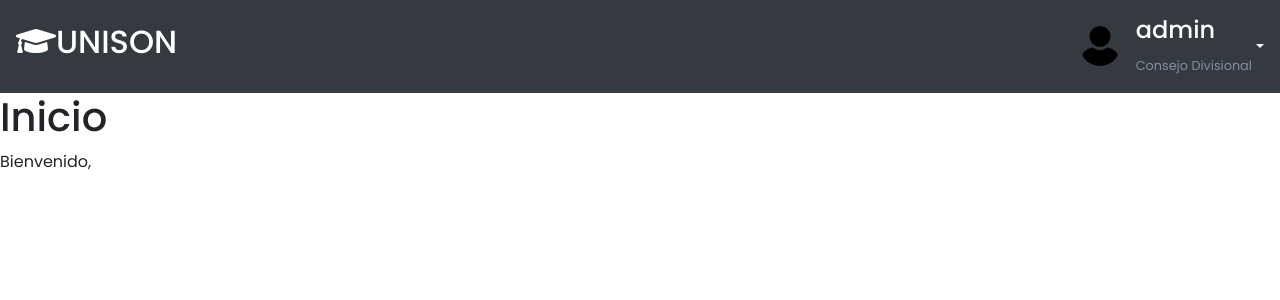
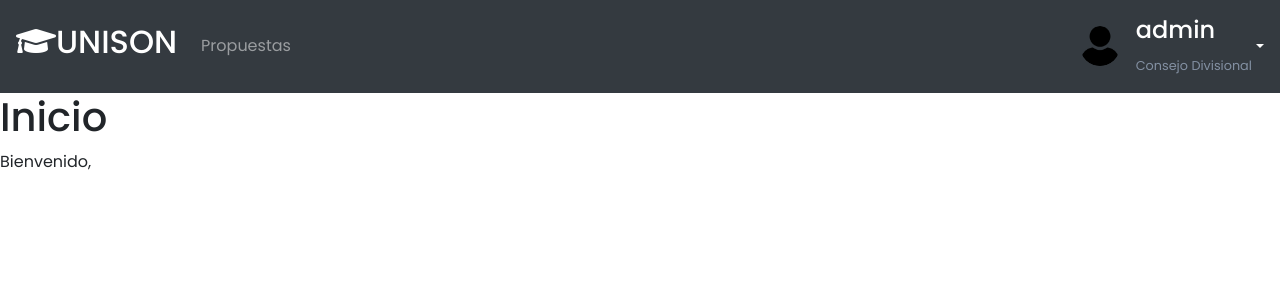
Before and after one commit to JosephLeyva/Sistema-de-Gestion-de-Eventos-Formativos-UNISON, a Django app: page / in a window 1280 px wide. Shown: the top 300 px of the page. Run offline with Django 3.2, Linux system fonts and the light colour scheme; a user stored in the database is signed in; some libraries are stand-ins or nearby versions.

Commit message:
Update navbar.html

```diff
--- a/cursos_unison/eventos/templates/navbar.html
+++ b/cursos_unison/eventos/templates/navbar.html
@@ -1,6 +1,13 @@
 <nav class="navbar navbar-expand-lg navbar-dark bg-dark p-3">
     <a class="navbar-brand" href="{% url 'inicio' %}"><h2><i class="fas fa-graduation-cap"></i>UNISON</h2></a>
     <div class="navbar-collapse collapse w-100 order-1 order-md-0 dual-collapse2">
+         {% if request.user.is_superuser %}
+        <ul class="navbar-nav mr-auto">
+            <li class="nav-item">
+                <a class="nav-link" href="{% url 'AllPropuestas' %}">Propuestas</a>
+            </li>
+        </ul>
+        {% endif %}
         {% if request.user.rol == 'RESPONSABLE' %}
         <ul class="navbar-nav mr-auto">
             <li class="nav-item">
```
